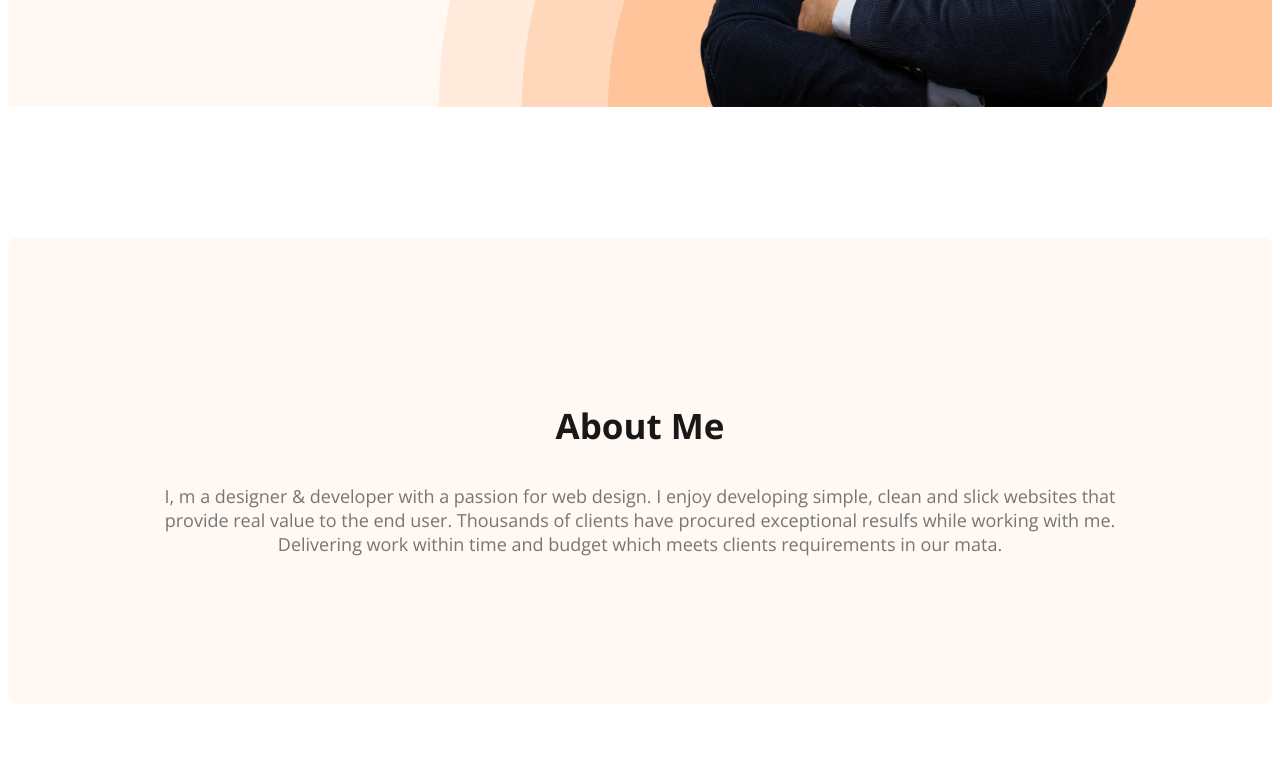
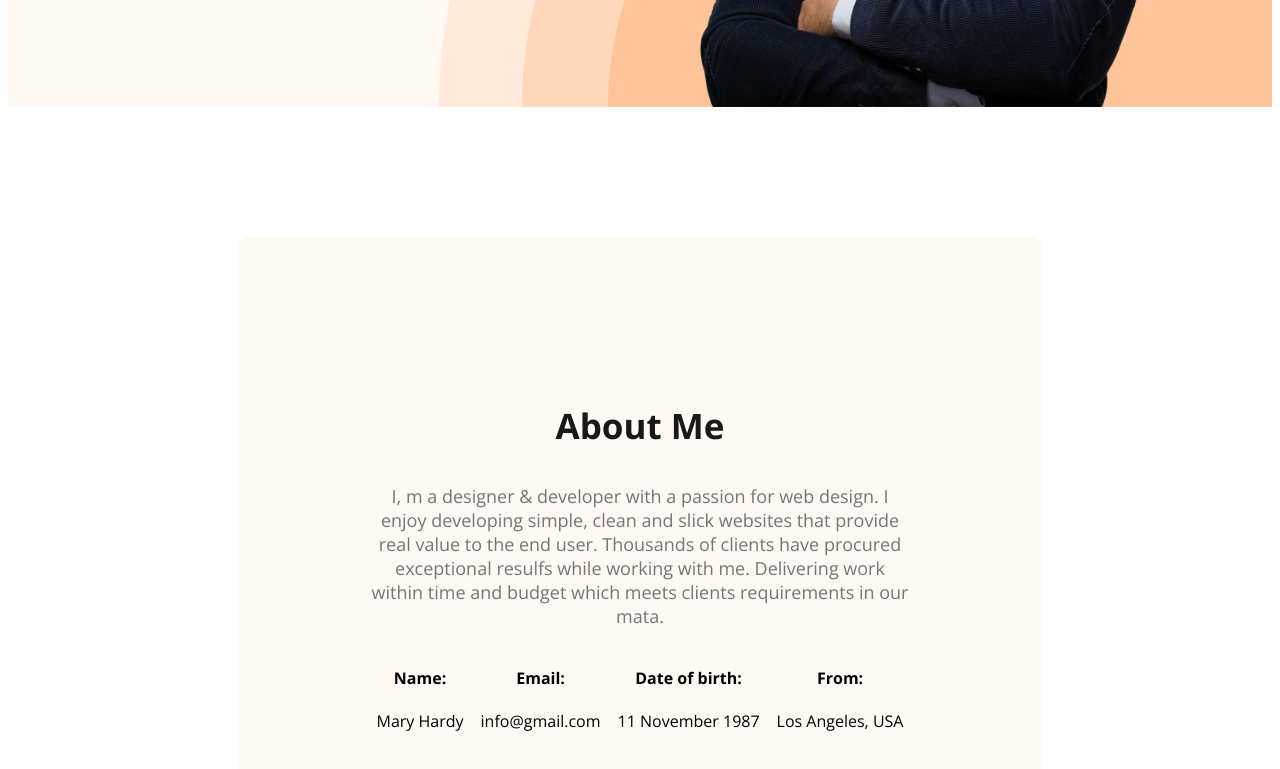
Before and after one commit to Mostarik/web-developer-portfolio, a plain HTML site: page index.html in a window 1280 px wide. Shown: the part 661-1430 px from the top of the page. Drawn offline with nearby package versions, Linux system fonts and the light colour scheme.

Commit message:
added about information

```diff
--- a/index.html
+++ b/index.html
@@ -37,6 +37,27 @@
         <section class="about">
             <h3 class="section-title">About Me</h3>
             <p class="section-description">I, m a designer & developer with a passion for web design. I enjoy developing simple, clean and slick websites that provide real value to the end user. Thousands of clients have procured exceptional resulfs while working with me. Delivering work within time and budget which meets clients requirements in our mata.</p>
+            <div class="about-info-container">
+                <!-- .about-info*4>h4.info-title+p-description -->
+                <div class="about-info">
+                    <h4 class="info-title">Name:</h4>
+                    <p-description>Mary Hardy</p-description>
+                </div>
+                <div class="about-info">
+                    <h4 class="info-title">Email:</h4>
+                    <p-description>info@gmail.com</p-description>
+                </div>
+                <div class="about-info">
+                    <h4 class="info-title">Date of birth:</h4>
+                    <p-description>11 November 1987</p-description>
+                </div>
+                <div class="about-info">
+                    <h4 class="info-title">From:</h4>
+                    <p-description>Los Angeles, USA</p-description>
+                </div>
+
+
+            </div>
         </section>
     </main>
     <footer>
--- a/styles/Portfolio.css
+++ b/styles/Portfolio.css
@@ -86,6 +86,10 @@ nav a {
 }
 
 /* main section styles */
+.about{
+    max-width: 1140px;
+    margin: 0 auto;
+}
 
 /* about section style */
 
@@ -93,5 +97,12 @@ nav a {
     padding: 130px;
     border-radius: 10px;
     background: #FFF8F3;
-    margin: 130px 0;
+    margin: 130px 230px;
 }
+.about-info-container{
+    display: flex;
+    justify-content: space-around;
+}
+.about-info{
+    text-align: center;
+}
```
